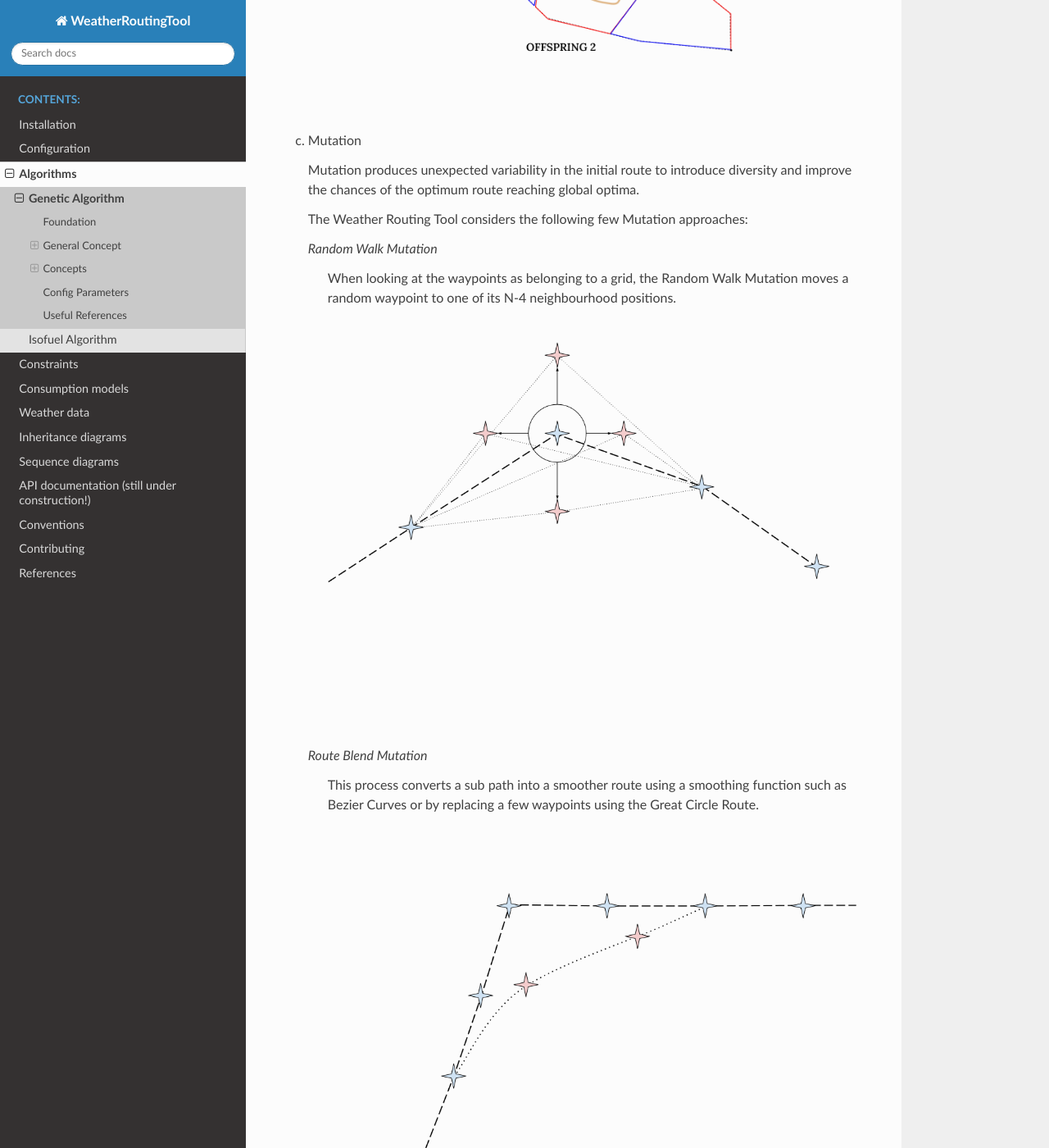
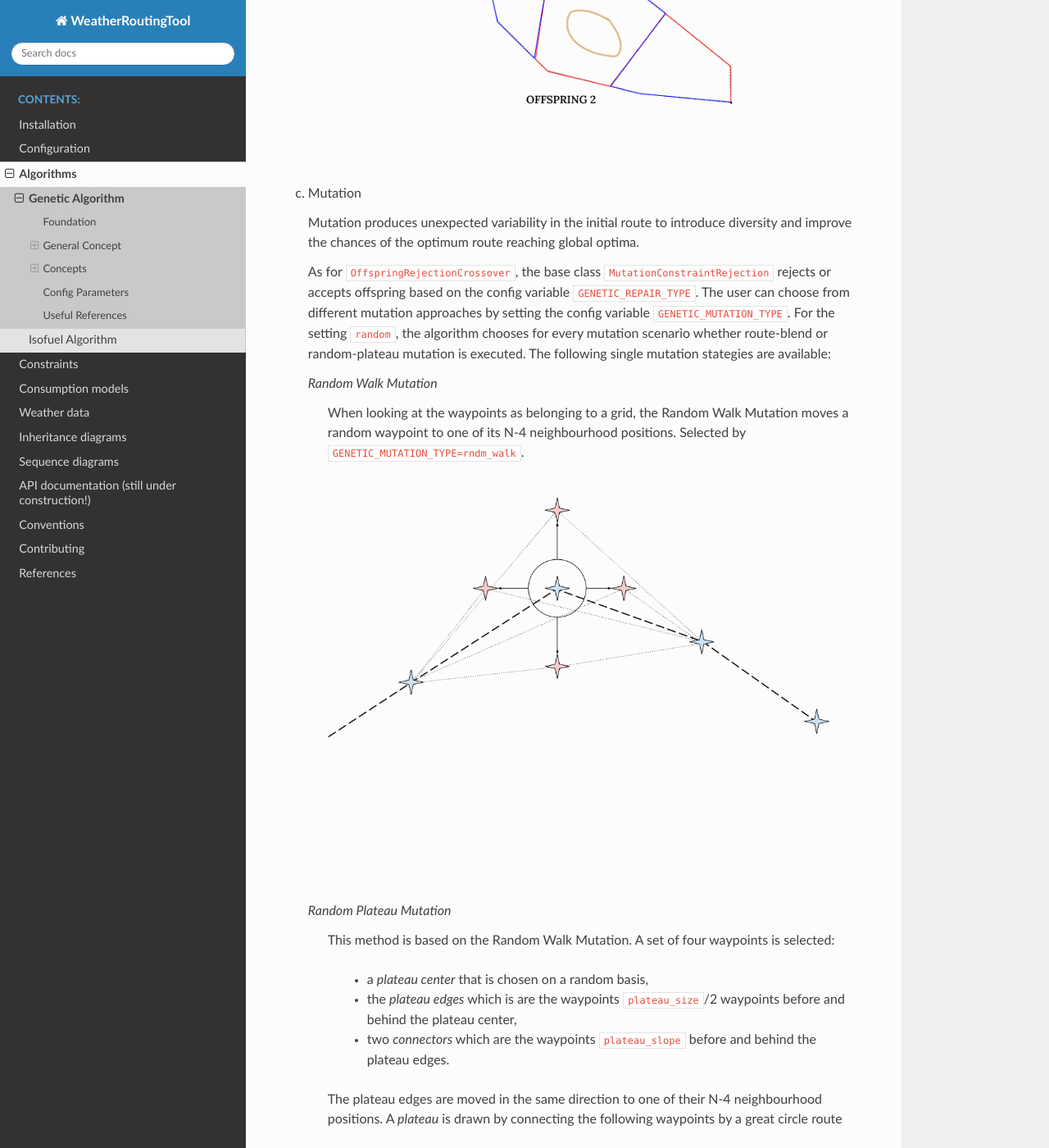
Before and after one commit to 52North/WeatherRoutingTool, a Sphinx documentation site: the page built from docs/source/algorithms/genetic.rst, in a window 1280 px wide and 1400 px high, scrolled down 3712 px. Shown: the whole window at 82% size. Built offline with Sphinx 7.4.7 and the Read the Docs theme 3.1.0, drawn with Linux system fonts in a browser that asks for light colours; some of the changed text lies outside the part shown.

Commit message:
docu: draft section on random-plateau mutation

```diff
--- a/docs/source/algorithms/genetic.rst
+++ b/docs/source/algorithms/genetic.rst
@@ -118,10 +118,9 @@ b. Crossover
    When a crossover operation fails to produce feasible offspring, we
    can either (1) Repair the offspring in the Repair section of the code
    or, (2) Return the parents as is to negate this reproduction process
-   and redo from **Selection**.
-
-   Weather Routing Tool’s OffspringRejectionCrossover base class chooses
-   to dismiss the crossover when it fails to produce feasible offsprings
+   and redo from **Selection**. If ``GENETIC_REPAIR_TYPE`` is set to any valid repair strategy, Weather Routing Tool’s
+   ``OffspringRejectionCrossover`` will accept all crossover attempts. If, however, ``GENETIC_REPAIR_TYPE``
+   is set to ``no_repair``, crossovers will be rejected if they fail to produce feasible offsprings
    through the following algorithm:
 
    I.  Generate offsprings using a child class' implementation of the
@@ -132,7 +131,8 @@ b. Crossover
        A. if True — refuse both offsprings, and return the parents
        B. if False — return offsprings
 
-   The following crossover types are implementations of the same:
+   The following crossover types are implementations of ``OffspringRejectionCrossover``. For every crossover scenario,
+   the algorithm chooses on a random basis which of the two approaches is executed.
 
    *Single Point Crossover*
 
@@ -154,30 +154,54 @@ b. Crossover
 
       .. figure:: /_static/algorithm_genetic/two_point_crossover.png
 
+
+
 c. Mutation
 
    Mutation produces unexpected variability in the initial route to
    introduce diversity and improve the chances of the optimum route
    reaching global optima.
 
-   The Weather Routing Tool considers the following few Mutation
-   approaches:
+   As for ``OffspringRejectionCrossover``, the base class ``MutationConstraintRejection`` rejects or accepts
+   offspring based on the config variable ``GENETIC_REPAIR_TYPE``. The user can choose from different mutation approaches
+   by setting the config variable ``GENETIC_MUTATION_TYPE``. For the setting ``random``, the algorithm
+   chooses for every mutation scenario whether route-blend or random-plateau mutation is executed. The following single
+   mutation stategies are available:
 
    *Random Walk Mutation*
 
       When looking at the waypoints as belonging to a grid, the Random Walk
       Mutation moves a random waypoint to one of its N-4 neighbourhood
-      positions.
+      positions. Selected by ``GENETIC_MUTATION_TYPE=rndm_walk``.
 
       .. figure:: /_static/algorithm_genetic/random_walk_mutation.png
+
+   *Random Plateau Mutation*
+
+      This method is based on the Random Walk Mutation. A set of four waypoints is selected:
+
+        - a *plateau center* that is chosen on a random basis,
+        - the *plateau edges* which is are the waypoints ``plateau_size``/2 waypoints before and behind the plateau center,
+        - two *connectors* which are the waypoints ``plateau_slope`` before and behind the plateau edges.
+      The plateau edges are moved in the same direction to one of their N-4 neighbourhood positions. A *plateau* is
+      drawn by connecting the following waypoints by a great circle route
+        - the first connector to the mutated original waypoint,
+        - the mutated original waypoint and the mutated waypoint partner,
+        - the mutated waypoint partner and the second connector.
+      Selected by ``GENETIC_MUTATION_TYPE=rndm_plateau``.
+
+      .. figure:: /_static/algorithm_genetic/random_plateau_mutation.png
+
 
    *Route Blend Mutation*
 
       This process converts a sub path into a smoother route using a
       smoothing function such as Bezier Curves or by replacing a few
-      waypoints using the Great Circle Route.
+      waypoints using the Great Circle Route. Selected by ``GENETIC_MUTATION_TYPE=route_blend``.
 
       .. figure:: /_static/algorithm_genetic/route_blend_mutation.png
+
+
 
 ..
 
```
Also changed, not shown: docs/_static/algorithm_genetic/random_plateau_mutation.png (added), docs/_static/algorithm_genetic/random_plateau_mutation.svg (added).
